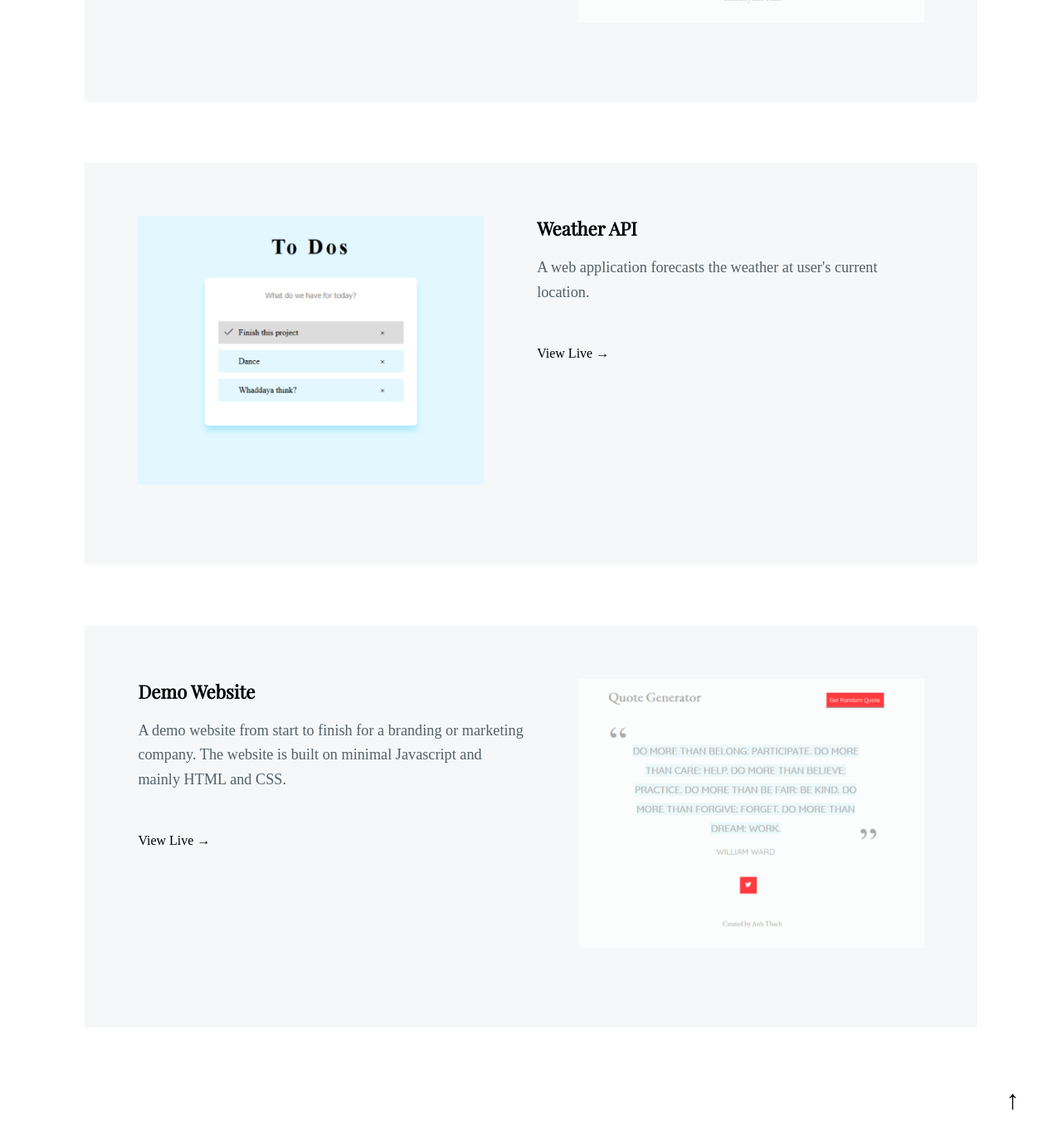
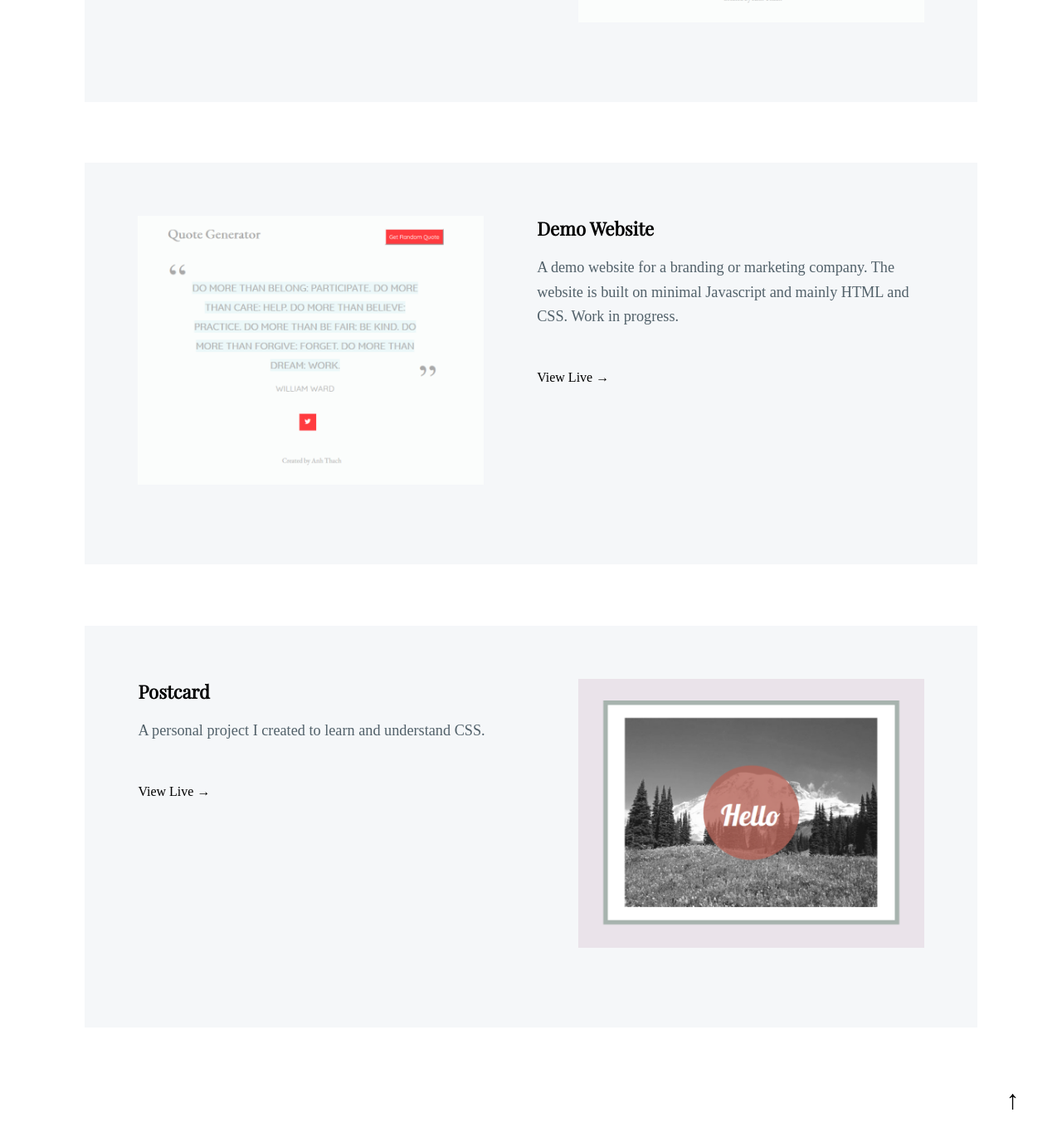
Before and after one commit to windan11/windan11.github.io, a Jekyll site: the page built from index.html, in a window 1280 px wide and 1400 px high, scrolled down 1783 px. Shown: the top 1376 px of the window at 83% size. Built offline with Jekyll 4.4.1, drawn with Linux system fonts in a browser that asks for light colours; some web fonts are replaced.

Commit message:
add postcard

```diff
--- a/_layouts/default.html
+++ b/_layouts/default.html
@@ -50,21 +50,21 @@
 				</div>
 				<div class="container">
 					<div class="clearfix">
-						<img src="assets/todo.png" class="left" alt="screenshot of project 4">
-						<h4>Weather API</h4>
-						<p>A web application forecasts the weather at user's current location.</p>
+						<img src="assets/quote.png" class="left" alt="screenshot of project 5">
+						<h4>Demo Website</h4>
+						<p>A demo website for a branding or marketing company. The website is built on minimal Javascript and mainly HTML and CSS. Work in progress.</p>
 						<div class="row">
-							<a class="launch" href="#">View Live &rarr;</a>
+							<a class="launch" href="https://windan11.github.io/demo-website/">View Live &rarr;</a>
 						</div>
 					</div>
 				</div>
 				<div class="container">
 					<div class="clearfix">
-						<img src="assets/quote.png" class="right" alt="screenshot of project 5">
-						<h4>Demo Website</h4>
-						<p>A demo website from start to finish for a branding or marketing company. The website is built on minimal Javascript and mainly HTML and CSS.</p>
+						<img src="assets/postcard.png" class="right" alt="screenshot of project 4">
+						<h4>Postcard</h4>
+						<p>A personal project I created to learn and understand CSS.</p>
 						<div class="row">
-							<a class="launch" href="https://windan11.github.io/demo-website/">View Live &rarr;</a>
+							<a class="launch" href="#">View Live &rarr;</a>
 						</div>
 					</div>
 				</div>
```
